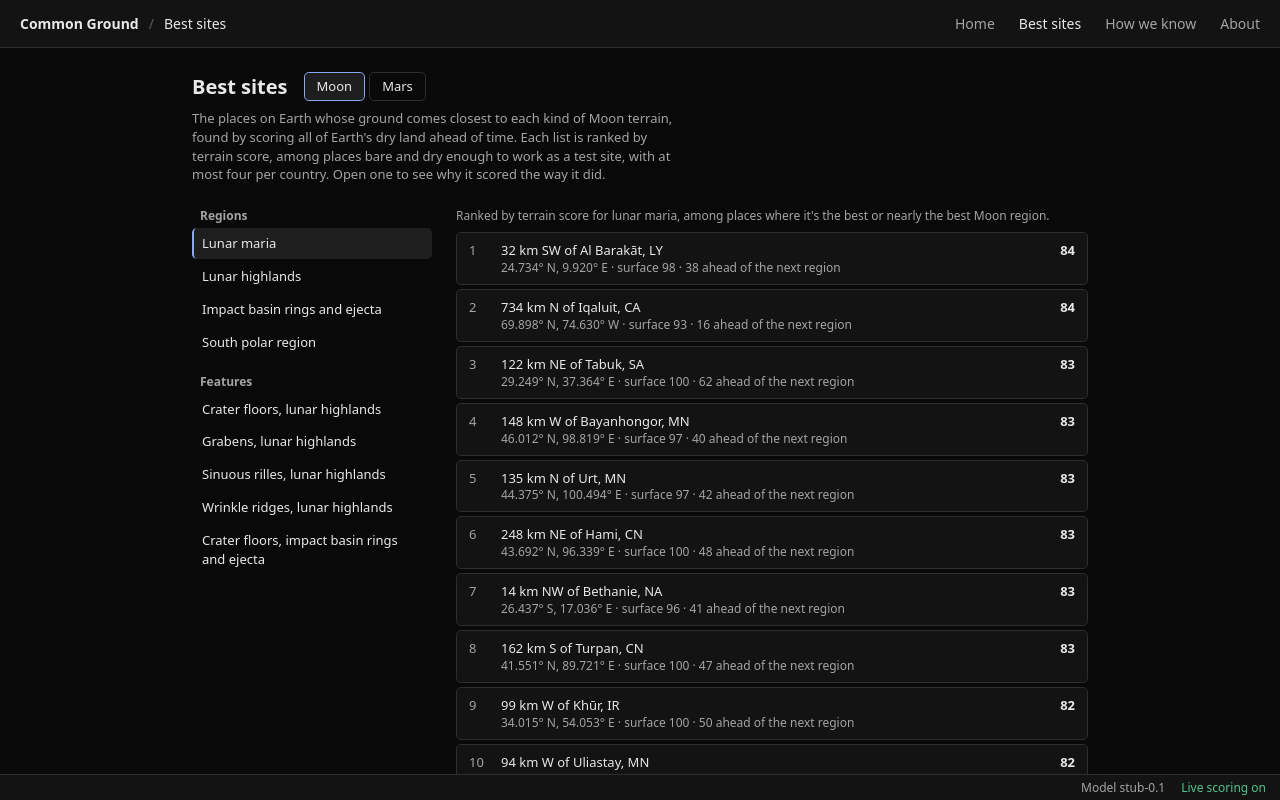
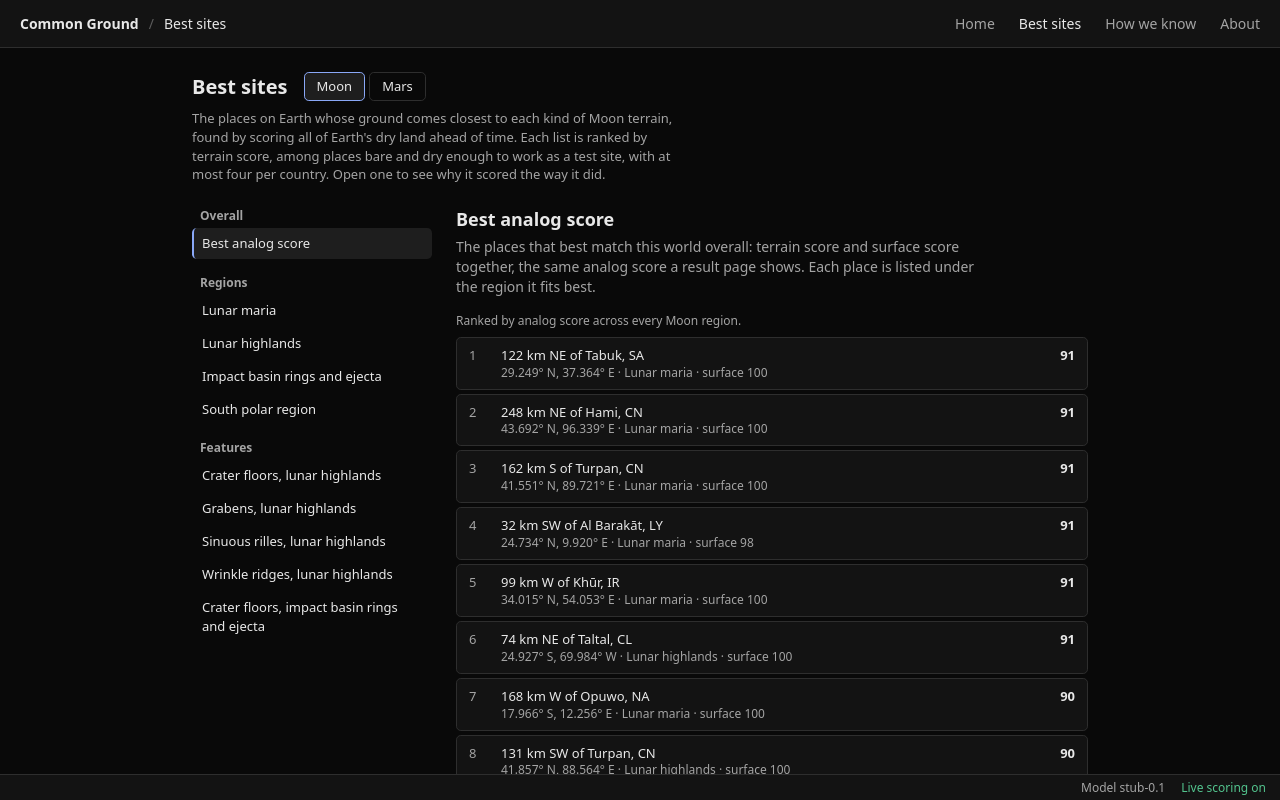
Before and after one commit to jameshou28/common-ground, a Next.js app in the folder web/: page /best in a window 1280 px wide. Built offline with nearby package versions, Linux system fonts and the light colour scheme; no server answers.

Commit message:
feat: region and feature explanations, best analog score ranking on best sites

```diff
--- a/web/src/components/best/best-sites.tsx
+++ b/web/src/components/best/best-sites.tsx
@@ -22,8 +22,13 @@ type Site = {
   known?: boolean;
   known_site?: string | null;
   found_by?: string;
+  // terrain and surface together, the score shown on a result page
+  overall?: number;
+  // set on the best analog list, which mixes regions
+  region?: string;
+  region_title?: string;
 };
-type List = { key: string; title: string; region: string; sites: Site[]; feature?: boolean };
+type List = { key: string; title: string; region: string; sites: Site[]; feature?: boolean; overall?: boolean; tag?: string };
 type RegionList = { region: string; title: string; sites: Site[] };
 type LandformList = { region: string; region_title: string; tag: string; label: string; sites: Site[] };
 
@@ -32,6 +37,51 @@ const WORLDS = file.worlds ?? {};
 const LANDFORMS = file.landforms ?? [];
 
 const cap = (s: string) => s.charAt(0).toUpperCase() + s.slice(1);
+
+// what each region is, shown above its ranking
+const REGION_INFO: Record<string, string> = {
+  "moon:maria":
+    "The dark, smooth plains you can see from Earth. Old impact basins flooded by basalt lava over 3 billion years ago, so the ground is flat to gently rolling with scattered small craters and low ridges.",
+  "moon:highlands":
+    "The bright, heavily cratered crust that covers most of the Moon. Older than the maria and never flooded by lava, it's rough, hilly ground built from overlapping craters.",
+  "moon:basins":
+    "The rings of mountains and blankets of thrown-out rock around the Moon's largest impacts, like Orientale. Steep, concentric ridges with rubbly ground between them.",
+  "moon:south_pole":
+    "The Artemis landing zone. Heavily cratered ground where the Sun sits on the horizon, so crater floors stay in permanent shadow and may hold water ice.",
+  "mars:highlands":
+    "The old, cratered southern half of Mars. Rough ground with eroded craters and ancient valley networks carved when water flowed.",
+  "mars:lowlands":
+    "The smooth northern plains, a few kilometres lower than the south. Flat, young-looking ground, possibly the floor of an ancient ocean.",
+  "mars:volcanic":
+    "Tharsis and Elysium, home to the largest volcanoes in the solar system. Broad lava plains, shield volcanoes and long lava flows.",
+  "mars:outflow":
+    "Huge channels cut by catastrophic floods, and the collapsed, jumbled 'chaos' ground they burst from. Streamlined islands and wide scoured floors.",
+};
+
+// what each feature is, the region it's in is named in the list title
+const FEATURE_INFO: Record<string, string> = {
+  crater_floor: "The flat or bowl-shaped bottom inside a crater, often filled with melted rock or debris that slumped from the walls.",
+  graben: "A long, straight trough where the crust pulled apart and a block dropped down between two parallel faults.",
+  sinuous_rille: "A winding channel carved by flowing lava, or a lava tube whose roof collapsed. Looks like a dry river valley.",
+  wrinkle_ridge: "A low, winding ridge where the surface was squeezed and buckled as lava plains cooled and sank.",
+  crater_rim: "The raised ring of rock around a crater, pushed up and piled with debris thrown out by the impact.",
+  volcanic_edifice: "A volcano's body: shield volcanoes, cones and domes built up by repeated eruptions.",
+  yardang: "A streamlined ridge carved by wind, lined up with the wind direction, in soft rock between scoured troughs.",
+};
+
+const OVERALL_INFO =
+  "The places that best match this world overall: terrain score and surface score together, the same analog score a result page shows. Each place is listed under the region it fits best.";
+
+// every region's sites in one list, best analog score first, each place once
+function overallFor(regions: RegionList[]): Site[] {
+  const seen = new Set<string>();
+  return regions
+    .flatMap((r) => r.sites.map((s) => ({ ...s, region: r.region, region_title: r.title })))
+    .filter((s) => s.overall != null)
+    .sort((a, b) => b.overall! - a.overall!)
+    .filter((s) => !seen.has(s.tile_id) && !!seen.add(s.tile_id))
+    .slice(0, 25);
+}
 
 // the region lists, then the validated feature lists, for one world
 function listsFor(tab: string): List[] {
@@ -42,14 +92,18 @@ function listsFor(tab: string): List[] {
     region: l.region,
     sites: l.sites,
     feature: true,
+    tag: l.tag,
   }));
-  return [...regions, ...features];
+  const best = overallFor(WORLDS[tab] ?? []);
+  const overall = best.length ? [{ key: "overall", title: "Best analog score", region: "", sites: best, overall: true }] : [];
+  return [...overall, ...regions, ...features];
 }
 
-function SiteRow({ s, i, href, feature }: { s: Site; i: number; href: string; feature?: boolean }) {
+function SiteRow({ s, i, href, feature, overall }: { s: Site; i: number; href: string; feature?: boolean; overall?: boolean }) {
   const facts = [
+    overall && s.region_title,
     s.surface != null && `surface ${Math.round(s.surface)}`,
-    !feature && s.lead != null && s.lead > 0.5 && `${Math.round(s.lead)} ahead of the next region`,
+    !feature && !overall && s.lead != null && s.lead > 0.5 && `${Math.round(s.lead)} ahead of the next region`,
     s.known && s.known_site && `known analog: ${s.known_site}`,
   ].filter(Boolean);
   return (
@@ -66,8 +120,8 @@ function SiteRow({ s, i, href, feature }: { s: Site; i: number; href: string; fe
             {facts.length > 0 && ` · ${facts.join(" · ")}`}
           </span>
         </span>
-        <b className="font-semibold" title={feature ? "Feature score" : "Terrain score"}>
-          {Math.round(s.score)}
+        <b className="font-semibold" title={overall ? "Analog score" : feature ? "Feature score" : "Terrain score"}>
+          {Math.round(overall ? s.overall! : s.score)}
         </b>
       </Link>
     </li>
@@ -79,7 +133,12 @@ export function BestSites() {
   const tab = parseTab(search.get("tab"));
   const lists = listsFor(tab);
   const open = lists.find((l) => l.key === search.get("list") || l.key === search.get("region")) ?? lists[0];
-  const nav = (feature: boolean) => lists.filter((l) => !!l.feature === feature);
+  const groups = [
+    { name: "Overall", lists: lists.filter((l) => l.overall) },
+    { name: "Regions", lists: lists.filter((l) => !l.overall && !l.feature) },
+    { name: "Features", lists: lists.filter((l) => l.feature) },
+  ];
+  const info = open?.overall ? OVERALL_INFO : open?.tag ? FEATURE_INFO[open.tag] : open ? REGION_INFO[open.region] : undefined;
 
   return (
     <main className="flex-1 overflow-y-auto p-6">
@@ -114,12 +173,12 @@ export function BestSites() {
         ) : (
           <div className="mt-6 grid gap-6 md:grid-cols-[240px_minmax(0,1fr)]">
             <div className="space-y-4">
-              {[false, true].map((feature) =>
-                nav(feature).length ? (
-                  <div key={String(feature)}>
-                    <h2 className="mb-1 px-2 text-xs font-semibold text-text-2">{feature ? "Features" : "Regions"}</h2>
-                    <ul aria-label={`${WORLD_LABEL[tab]} ${feature ? "features" : "regions"}`} className="space-y-0.5">
-                      {nav(feature).map((l) => (
+              {groups.map((g) =>
+                g.lists.length ? (
+                  <div key={g.name}>
+                    <h2 className="mb-1 px-2 text-xs font-semibold text-text-2">{g.name}</h2>
+                    <ul aria-label={`${WORLD_LABEL[tab]} ${g.name.toLowerCase()}`} className="space-y-0.5">
+                      {g.lists.map((l) => (
                         <li key={l.key}>
                           <Link
                             href={`/best?tab=${tab}&list=${encodeURIComponent(l.key)}`}
@@ -137,14 +196,25 @@ export function BestSites() {
             </div>
             {open && (
               <div>
-                <p className="mb-2 text-xs text-text-2">
-                  {open.feature
+                <h2 className="text-lg leading-tight font-semibold">{open.title}</h2>
+                {info && <p className="mt-1.5 max-w-prose text-sm text-text-2">{info}</p>}
+                <p className="mt-4 mb-2 text-xs text-text-2">
+                  {open.overall
+                    ? `Ranked by analog score across every ${WORLD_LABEL[tab]} region.`
+                    : open.feature
                     ? `Ranked by feature score: how well the ground matches the ${open.title.toLowerCase()}. Only features the model can reliably tell apart get a list.`
                     : `Ranked by terrain score for ${open.title.toLowerCase()}, among places where it's the best or nearly the best ${WORLD_LABEL[tab]} region.`}
                 </p>
                 <ol aria-label={`Best Earth sites for ${open.title}`} className="space-y-1">
                   {open.sites.map((s, i) => (
-                    <SiteRow key={s.tile_id} s={s} i={i} feature={open.feature} href={siteHref(s.tile_id, { tab, region: open.region })} />
+                    <SiteRow
+                      key={s.tile_id}
+                      s={s}
+                      i={i}
+                      feature={open.feature}
+                      overall={open.overall}
+                      href={siteHref(s.tile_id, { tab, region: s.region ?? open.region })}
+                    />
                   ))}
                   {!open.sites.length && <li className="text-xs text-text-2">No sites for this list yet.</li>}
                 </ol>
```
